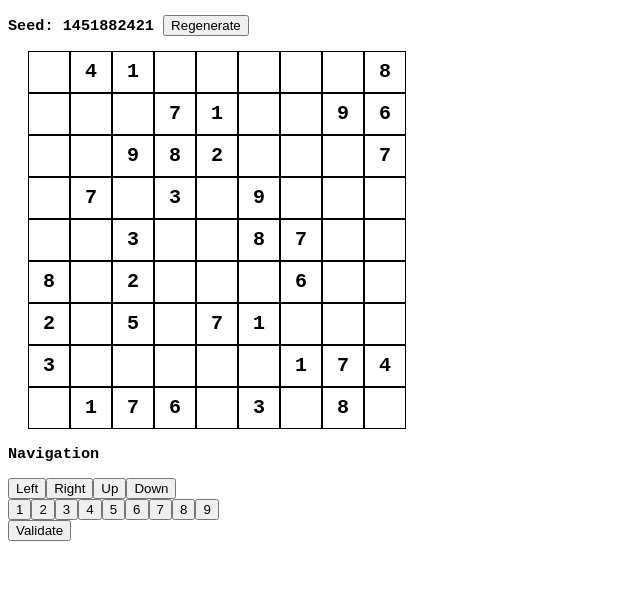
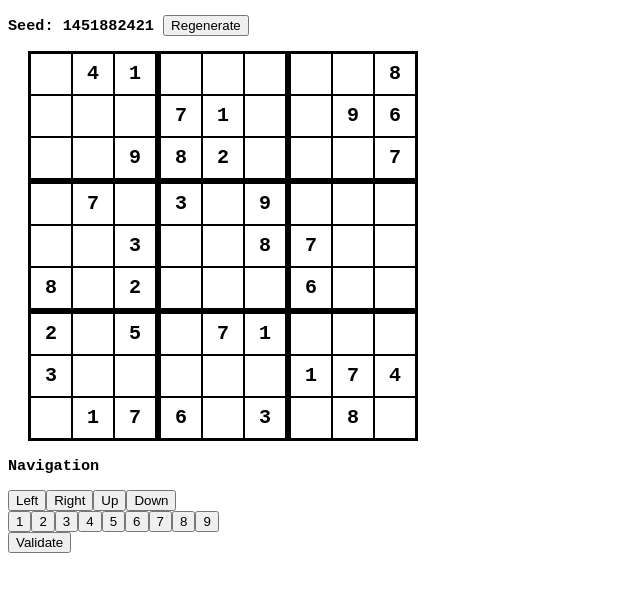
Before and after one commit to Seafnox/ngx-sudocu, an Angular app: page / in a window 1280 px wide. Shown: the top 592 px of the page, without its empty margins (0-640 px from the left). Built offline with nearby package versions, Linux system fonts and the light colour scheme.

Commit message:
add secrots for design

```diff
--- a/src/components/board/board.component.html
+++ b/src/components/board/board.component.html
@@ -1,13 +1,15 @@
-<ng-container *ngFor="let y of getRows()">
+<ng-container *ngFor="let positionY of getRowSectors()">
   <div class="row">
-    <ng-container *ngFor="let x of getCells()">
-      <app-cell
-        class="cell"
-        [class.active_cell]="isCellSelected(x, y)"
-        [cell]="getCell(x, y)"
+    <ng-container *ngFor="let positionX of getColSectors()">
+      <app-sector
+        [selectedPosition]="selectedPosition"
         [alwaysShown]="alwaysShown"
-        (click)="selectCell(x, y)"
-      ></app-cell>
+        [gameStatus]="gameStatus"
+        [positionX]="positionX"
+        [positionY]="positionY"
+        (selected)="selectCell($event)"
+        class="sector"
+      ></app-sector>
     </ng-container>
   </div>
 </ng-container>
--- a/src/components/board/board.component.ts
+++ b/src/components/board/board.component.ts
@@ -1,5 +1,5 @@
 import { ChangeDetectionStrategy, Component, EventEmitter, Input, Output } from '@angular/core';
-import { boardSize } from '../../consts/config';
+import { areaCount, boardSize } from '../../consts/config';
 import { Board } from '../../interfaces/board';
 import { Cell } from '../../interfaces/cell';
 import { CellPosition } from '../../interfaces/cell.position';
@@ -25,12 +25,20 @@ export class BoardComponent {
     return new Array(boardSize).fill(0).map((a, index) => index);
   }
 
+  public getColSectors(): number[] {
+    return new Array(areaCount).fill(0).map((a, index) => index);
+  }
+
+  public getRowSectors(): number[] {
+    return new Array(areaCount).fill(0).map((a, index) => index);
+  }
+
   public getRows(): number[] {
     return new Array(boardSize).fill(0).map((a, index) => index);
   }
 
-  public selectCell(x: number, y: number): void {
-    this.selected.emit({x, y});
+  public selectCell(event: CellPosition): void {
+    this.selected.emit(event);
   }
 
   public isCellSelected(x: number, y: number): boolean {
--- /dev/null
+++ b/src/components/sector/sector.component.css
@@ -0,0 +1,12 @@
+:host {
+  display: block;
+  border: 2px solid #000000;
+}
+
+.row {
+  display: flex;
+}
+
+.cell {
+  margin: 0;
+}
--- /dev/null
+++ b/src/components/sector/sector.component.html
@@ -0,0 +1,8 @@
+<ng-container *ngFor="let y of getRows()">
+  <div class="row">
+    <ng-container *ngFor="let x of getCells()">
+      <app-cell class="cell" [class.active_cell]="isCellSelected(x, y)" [cell]="getCell(x, y)" [alwaysShown]="alwaysShown"
+                (click)="selectCell(x, y)"></app-cell>
+    </ng-container>
+  </div>
+</ng-container>
--- /dev/null
+++ b/src/components/sector/sector.component.ts
@@ -0,0 +1,41 @@
+import { Component, EventEmitter, Input, Output } from '@angular/core';
+import { Board } from '../../interfaces/board';
+import { CellPosition } from '../../interfaces/cell.position';
+import { Cell } from '../../interfaces/cell';
+import { areaSize, boardSize } from '../../consts/config';
+
+@Component({
+  selector: 'app-sector',
+  templateUrl: './sector.component.html',
+  styleUrls: ['./sector.component.css']
+})
+export class SectorComponent {
+  @Input() gameStatus: Board;
+  @Input() positionX: number;
+  @Input() positionY: number;
+  @Input() selectedPosition: CellPosition;
+  @Input() alwaysShown: boolean;
+
+  @Output() selected = new EventEmitter<CellPosition>();
+
+  public getCell(x: number, y: number): Cell {
+    return this.gameStatus[y][x];
+  }
+
+  public getCells(): number[] {
+    return new Array(areaSize).fill(0).map((a, index) => index + this.positionX * areaSize);
+  }
+
+  public getRows(): number[] {
+    return new Array(areaSize).fill(0).map((a, index) => index + this.positionY * areaSize);
+  }
+
+  public selectCell(x: number, y: number): void {
+    this.selected.emit({x, y});
+  }
+
+  public isCellSelected(x: number, y: number): boolean {
+    return this.selectedPosition && this.selectedPosition.x === x && this.selectedPosition.y === y;
+  }
+
+}
```
Also changed, not shown: src/components/board/board.module.ts (+6 -4 lines), src/components/sector/sector.module.ts (added, +18 -0 lines), 1 other file (tests, documents, lock files or other folders).
